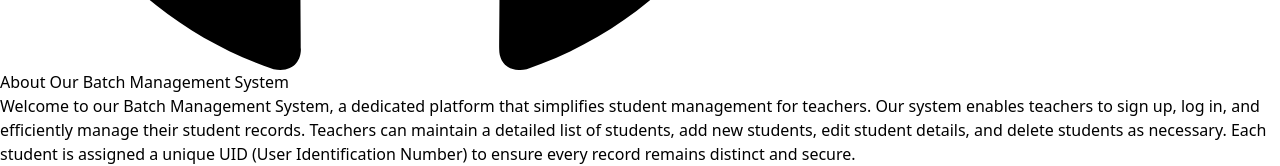
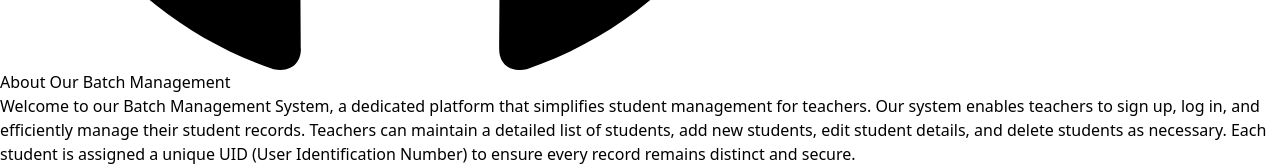
Before and after one commit to dsah567/BatchManagemntFrontend, a React (Vite) app: page / in a window 1280 px wide. Shown: the part 1602-1768 px from the top of the page. Built offline with nearby package versions, Linux system fonts and the light colour scheme; no server answers.

Commit message:
Simple correction

```diff
--- a/src/components/About.jsx
+++ b/src/components/About.jsx
@@ -2,7 +2,7 @@ const AboutPage = () => {
   return (
     <div className="min-h-screen flex items-center justify-center bg-gray-100">
       <div className="bg-white p-8 rounded-lg shadow-lg w-full max-w-4xl">
-        <h1 className="text-4xl font-bold mb-6 text-center text-blue-600">About Our Batch Management System</h1>
+        <h1 className="text-4xl font-bold mb-6 text-center text-blue-600">About Our Batch Management</h1>
 
         <p className="text-lg text-gray-700 mb-6 leading-relaxed">
           Welcome to our Batch Management System, a dedicated platform that simplifies student management for teachers.
```
